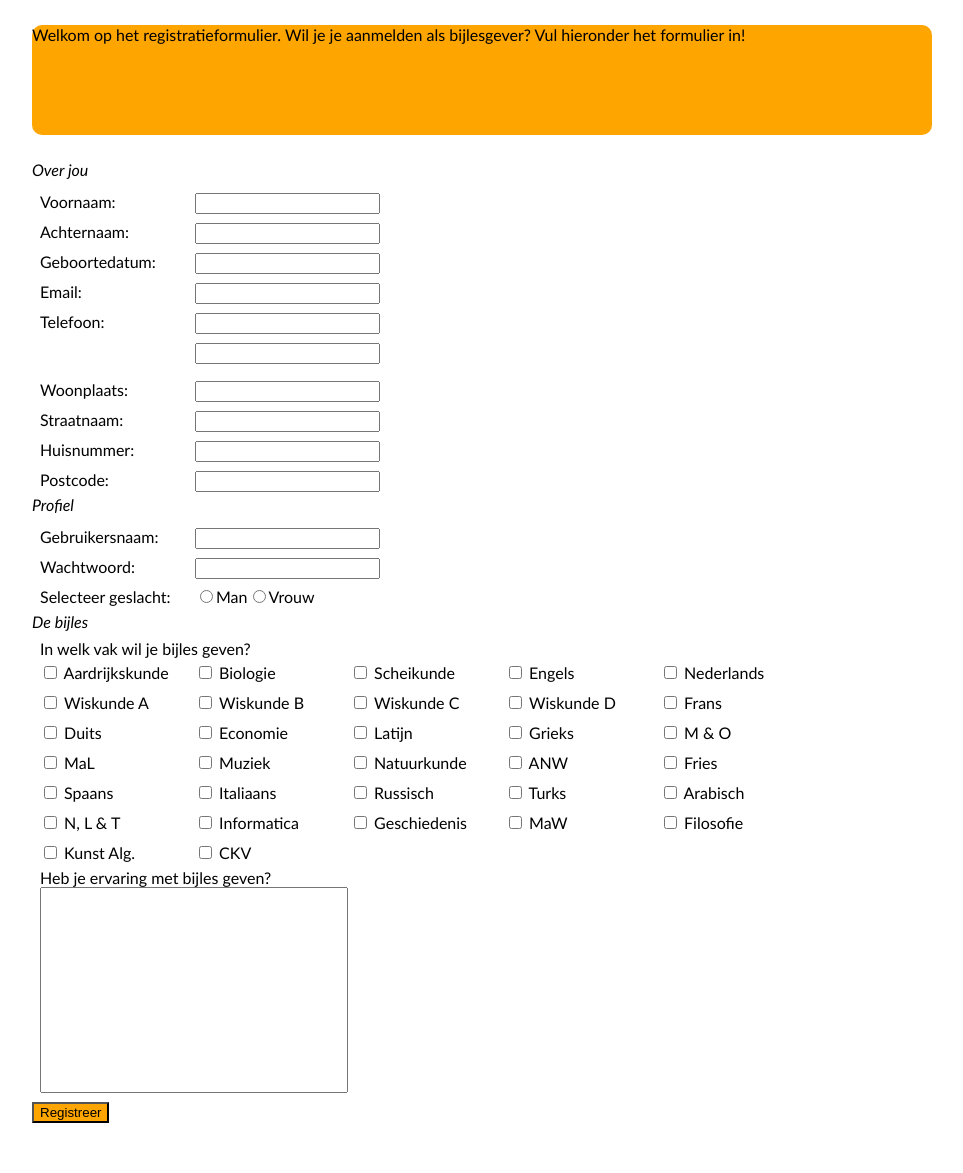
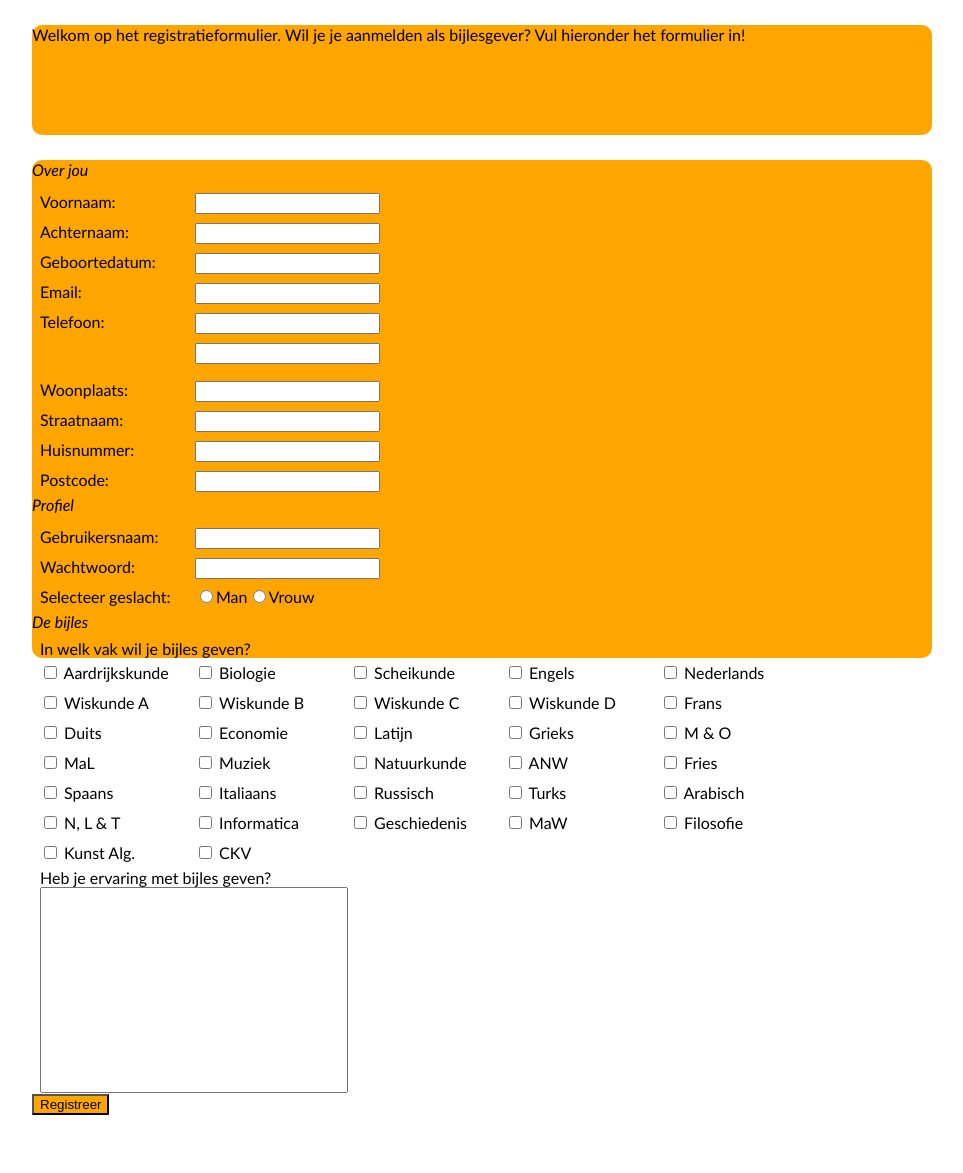
Before and after one commit to alexandervansomeren/betagammabijles, a PHP site: page /registratieformulier.html in a window 1280 px wide. Shown: the part 95-1268 px from the top of the page, without its empty margins (158-1121 px from the left). After the commit the page ends 1210 px from the top, so only its background shows below. Run offline with PHP 8.4, Linux system fonts and the light colour scheme.

Commit message:
Oranje achtergrond blok "page-field" in style.css en reg.form.

```diff
--- a/website/registratieformulier.html
+++ b/website/registratieformulier.html
@@ -53,6 +53,7 @@
             <div class="page-intro">
               	Welkom op het registratieformulier. Wil je je aanmelden als bijlesgever? Vul hieronder het formulier in!
             </div>
+            <div class="page-field">
                 <em>Over jou</em>
                     <div class="paragraph">
                         <div class="field">
@@ -177,9 +178,10 @@
                             <label><div class="ques"><input type="checkbox" value="ckv" name="CKV">
                                 CKV</div></label>
                         <div class="field">Heb je ervaring met bijles geven?</div>
-                        <input type="text" name="ervaring" style="width:300px; height:200px;"><br>
+                        <div class="field"><input type="text" name="ervaring" style="width:300px; height:200px;"></div>
                     </div>
-            <input type="submit" value="Registreer" style="background-color:orange;">
+                <div class="field"><input type="submit" value="Registreer" style="background-color:orange;"></div>
+            </div>
 		</div>
   </body>
 </html>
--- a/website/style.css
+++ b/website/style.css
@@ -72,15 +72,24 @@ a:hover { text-decoration: underline; }
 /* Opmaak voor CONTENT eindigt hier */
 
 /* Opmaak voor het eerste blok boven begint hier */
-.page-intro
+.content .page-intro
 {
     background-color:orange;
     height:110px;
     border-radius:10px;
     margin-bottom:25px;
-
 }
 /* Opmaak voor het eerste blok boven eindigt hier */
+
+/* Opmaak voor een blok van 100%vullend content en lengte afhankelijk van inhoud */
+.content .page-field
+{
+    background-color:orange;
+    height:auto;
+    border-radius:10px;
+    margin-bottom:25px;
+}
+/* Einde Opmaak */
 
 /* Opmaak voor een regel in de content */
 .content .field {
```
Lines whose indentation alone changed are shown as unchanged.
